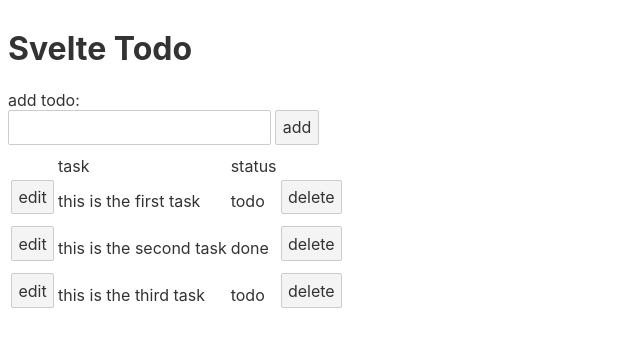
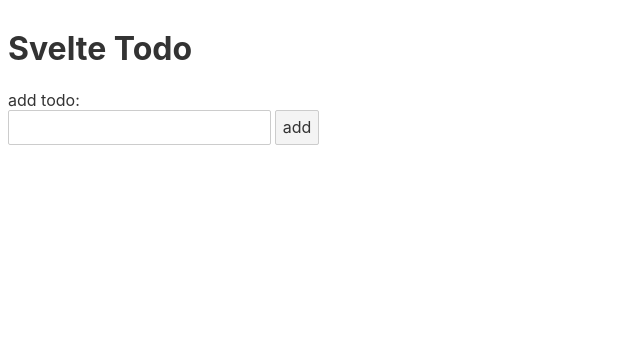
Before and after one commit to colebillys19/svelte-todo, a Svelte app: page / in a window 1280 px wide. Shown: the top 346 px of the page, without its empty margins (0-640 px from the left). Built offline with nearby package versions, Linux system fonts and the light colour scheme.

Commit message:
Allow for adding and editing todos.

```diff
--- a/src/App/App.svelte
+++ b/src/App/App.svelte
@@ -1,49 +1,27 @@
 <script lang="ts">
+	import { fade } from 'svelte/transition';
+
+	import store from '../store';
 	import TodoForm from '../components/TodoForm/TodoForm.svelte';
 	import TodoTable from '../components/TodoTable/TodoTable.svelte';
-	import { getId } from '../helpers';
+	// import Temp from '../components/Temp/Temp.svelte';
 
-	$: addInputValue = '';
-	$: todos = [
-		{ id: getId(), isDone: false, task: 'this is the first task' },
-		{ id: getId(), isDone: true, task: 'this is the second task' },
-		{ id: getId(), isDone: false, task: 'this is the third task' },
-	];
-
-	const handleAddInput = (e: CustomEvent): void => {
-		addInputValue = e.detail;
-	}
-
-	const handleDeleteClick = (e: CustomEvent): void => {
-		todos = todos.filter(({ id }) => id !== e.detail);
-	}
-
-	const handleEditClick = (e: CustomEvent): void => {
-		const { task } = todos.find(({ id }) => id === e.detail);
-		console.log(task);
-	}
-
-	const handleFormSubmit = (): void => {
-		todos = [
-			...todos,
-			{ id: getId(), isDone: false, task: addInputValue },
-		];
-		addInputValue = '';
-	}
+	const { editId, todoList } = store;
+  const todos = todoList.getTodos();
 </script>
 
 <main>
 	<h1>Svelte Todo</h1>
-	<TodoForm
-		on:add-input={handleAddInput}
-		on:form-submit={handleFormSubmit}
-		inputValue={addInputValue}
-	/>
-	<TodoTable
-		on:delete-click={handleDeleteClick}
-		on:edit-click={handleEditClick}
-		todos={todos}
-	/>
+	<TodoForm />
+	{#if $todos.length}
+		<TodoTable />
+	{/if}
+	{#if $editId}
+		<div in:fade>
+			<TodoForm isEdit />
+		</div>
+	{/if}
+	<!-- <Temp /> -->
 </main>
 
 <style src="./App.css" scoped></style>
--- a/src/classes/TodoList.ts
+++ b/src/classes/TodoList.ts
@@ -1,44 +1,47 @@
-export const temp: string = "temp";
+import { writable } from "svelte/store";
 
-// import { getId } from "../helpers";
-// import Todo from "../types/Todo";
+import { getId } from "../helpers";
 
-// class TodoList {
-//   public todos: Array<Todo> = [];
+class TodoList {
+  public todos = writable([]);
 
-//   addTodo(task: string): void {
-//     const id: string = getId();
-//     const newTodo = { id, isDone: false, task };
-//     this.todos.push(newTodo);
-//   }
+  addTodo(task) {
+    const id = getId();
+    const newTodo = { id, isDone: false, task };
+    this.todos.update((todos) => [...todos, newTodo]);
+  }
 
-//   deleteTodo(targetId: string): void {
-//     this.todos = this.todos.filter(({ id }: { id: string }) => id !== targetId);
-//   }
+  deleteTodo(targetId) {
+    this.todos.update((todos) => todos.filter(({ id }) => id !== targetId));
+  }
 
-//   getTodos(): Array<Todo> {
-//     return this.todos;
-//   }
+  getTodos() {
+    return this.todos;
+  }
 
-//   toggleStatus(targetId: string): void {
-//     this.todos = this.todos.map((todo: Todo) => {
-//       const { id, isDone, task } = todo;
-//       if (id === targetId) {
-//         return { id, isDone: !isDone, task };
-//       }
-//       return todo;
-//     });
-//   }
+  toggleStatus(targetId) {
+    this.todos.update((todos) =>
+      todos.map((todo) => {
+        const { id, isDone, task } = todo;
+        if (id === targetId) {
+          return { id, isDone: !isDone, task };
+        }
+        return todo;
+      })
+    );
+  }
 
-//   updateTask(newTask: string, targetId: string): void {
-//     this.todos = this.todos.map((todo: Todo) => {
-//       const { id, isDone } = todo;
-//       if (id === targetId) {
-//         return { id, isDone, task: newTask };
-//       }
-//       return todo;
-//     });
-//   }
-// }
+  updateTask(newTask, targetId) {
+    this.todos.update((todos) =>
+      todos.map((todo) => {
+        const { id, isDone } = todo;
+        if (id === targetId) {
+          return { id, isDone, task: newTask };
+        }
+        return todo;
+      })
+    );
+  }
+}
 
-// export default TodoList;
+export default TodoList;
--- a/src/components/TodoForm/TodoForm.svelte
+++ b/src/components/TodoForm/TodoForm.svelte
@@ -1,27 +1,33 @@
 <script lang="ts">
-  import { createEventDispatcher } from 'svelte';
+  import store from '../../store';
 
-  export let inputValue: string = '';
+  const { addInputValue, editId, editInputValue, todoList } = store;
 
-  const dispatch = createEventDispatcher();
-
-  const handleInput = (e) => {
-    dispatch('add-input', e.target.value);
-  };
+  export let isEdit = false;
 
   const handleSubmit = (e) => {
     e.preventDefault();
-    dispatch('form-submit');
+    if (isEdit) {
+      todoList.updateTask($editInputValue, $editId);
+      editInputValue.update(() => '');
+      editId.update(() => '');
+    } else {
+      todoList.addTodo($addInputValue);
+      addInputValue.update(() => '');
+    }
   };
 </script>
 
 <form>
-  <label for="todo">add todo:</label>
+  <label for="todo">{isEdit ? 'edit' : 'add'} todo:</label>
   <div>
-    <!-- <input bind:value={inputValue} id="todo" type="text"> -->
-    <input on:input={handleInput} id="todo" type="text" value={inputValue}>
+    {#if isEdit}
+      <input bind:value={$editInputValue} id="todo" type="text">
+    {:else}
+      <input bind:value={$addInputValue} id="todo" type="text">
+    {/if}
     <button on:click={handleSubmit}>
-      add
+      {isEdit ? 'update' : 'add'}
     </button>
   </div>
 </form>
--- /dev/null
+++ b/src/components/TodoTable/TableRow/TableRow.svelte
@@ -0,0 +1,24 @@
+<script lang="ts">
+  import store from '../../../store';
+
+  export let todo = { id: '', isDone: false, task: '' };
+
+  const { editId, todoList } = store;
+</script>
+
+<tr>
+  <td>
+    <button on:click={() => editId.update(() => todo.id)}>
+      edit
+    </button>
+  </td>
+  <td>{todo.task}</td>
+  <td>{todo.isDone ? "done" : "todo"}</td>
+  <td>
+    <button on:click={() => todoList.deleteTodo(todo.id)}>
+      delete
+    </button>
+  </td>
+</tr>
+
+<style src="./TableRow.css" scoped></style>
--- a/src/components/TodoTable/TodoTable.svelte
+++ b/src/components/TodoTable/TodoTable.svelte
@@ -1,11 +1,9 @@
 <script lang="ts">
-  import { createEventDispatcher } from 'svelte';
+  import store from '../../store';
+  import TableRow from './TableRow/TableRow.svelte';
 
-  import type Todo from '../../types/Todo';
-
-  export let todos: Array<Todo> = [];
-
-  const dispatch = createEventDispatcher();
+  const { todoList } = store;
+  const todos = todoList.getTodos();
 </script>
 
 <table>
@@ -18,21 +16,8 @@
     </tr>
   </thead>
   <tbody>
-    {#each todos as todo (todo.id)}
-      <tr>
-        <td>
-          <button on:click={() => dispatch('edit-click', todo.id)}>
-            edit
-          </button>
-        </td>
-        <td>{todo.task}</td>
-        <td>{todo.isDone ? "done" : "todo"}</td>
-        <td>
-          <button on:click={() => dispatch('delete-click', todo.id)}>
-            delete
-          </button>
-        </td>
-      </tr>
+    {#each $todos as todo (todo.id)}
+      <TableRow todo={todo} />
     {/each}
   </tbody>
 </table>
--- /dev/null
+++ b/src/store.ts
@@ -0,0 +1,12 @@
+import { writable } from "svelte/store";
+
+import TodoList from "./classes/TodoList";
+
+const store = {
+  addInputValue: writable(""),
+  editId: writable(""),
+  editInputValue: writable(""),
+  todoList: new TodoList(),
+};
+
+export default store;
```
Also changed, not shown: src/components/LogStore/LogStore.svelte (added, +8 -0 lines), src/types/Todo.ts (deleted, +0 -7 lines), src/components/TodoTable/TableRow/TableRow.css (added).
